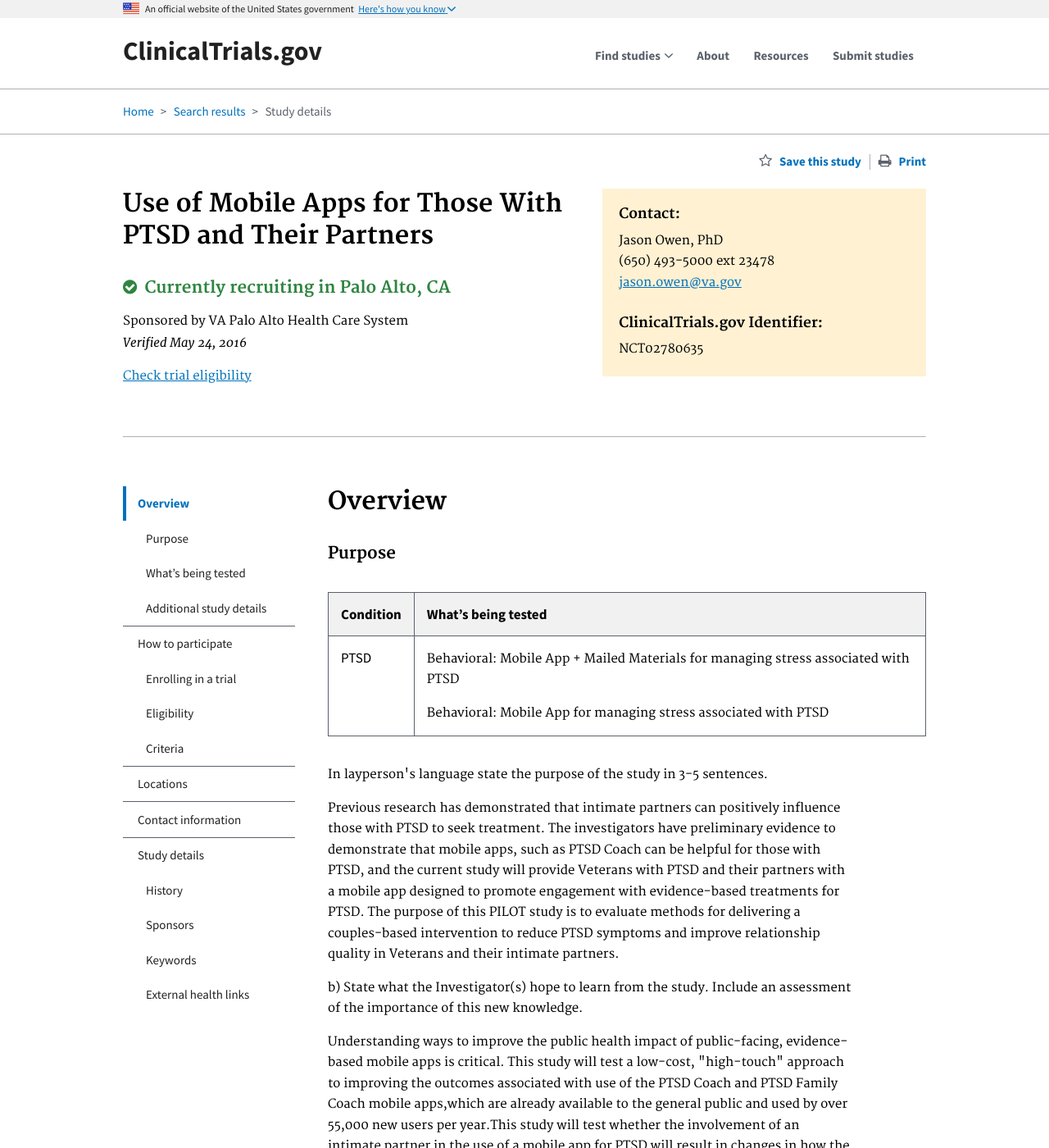
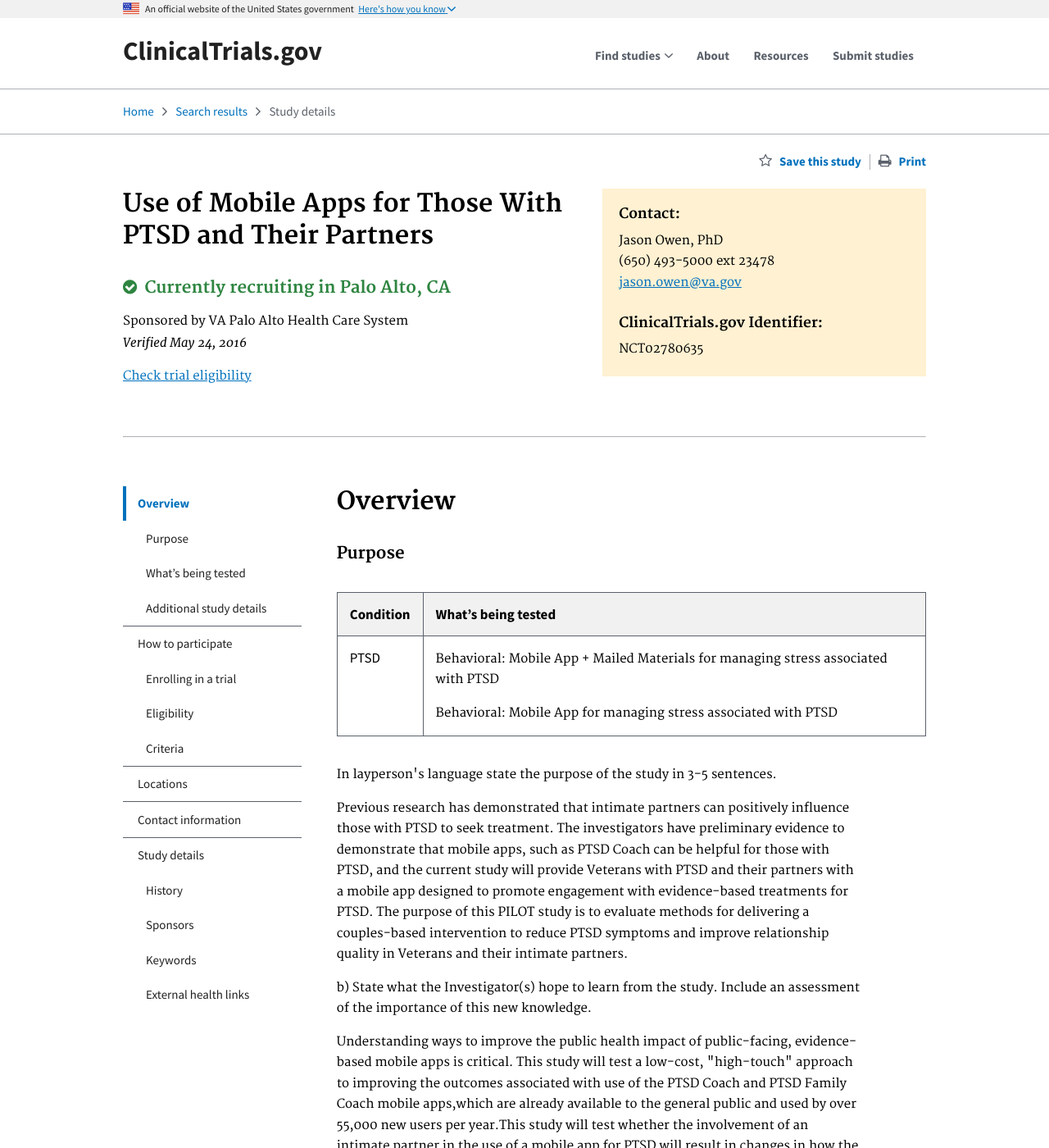
Before and after one commit to 18F/clinical-trials-prototype, a Jekyll site: the page built from pages/study-detail.md, in a window 1280 px wide and 1400 px high. Shown: the whole window at 82% size. Built offline with Jekyll 4.4.1, drawn with Linux system fonts in a browser that asks for light colours.

Commit message:
Use fontawesome angle arrow for breadcrumbs divider

```diff
--- a/_sass/_custom.scss
+++ b/_sass/_custom.scss
@@ -305,14 +305,17 @@
   .usa-width-one-fourth {
     @include media($medium-screen) {
       margin-right: 0;
-      padding-right: 4rem;
-      width: 250px;
+      padding-right: 1rem;
+      // width: 250px;
+      @include span-columns(3);
     }
   }
 
   .usa-width-three-fourths {
     @include media($medium-screen) {
-      width: calc(100% - 250px);
+      padding-left: 1rem;
+      // width: calc(100% - 250px);
+      @include span-columns(9);
     }
   }
 }
@@ -344,9 +347,20 @@
     display: inline-block;
     font-size: 1.5rem;
 
+
+
     &:not(:last-child):after {
       @include margin(null 5px);
-      content: ">";
+      background-image: url('#{$image-path}/alerts/angle-arrow-down.png');
+      background-image: url('#{$image-path}/angle-arrow-down.svg');
+      background-repeat: no-repeat;
+      background-position: right 0 center;
+      background-size: 100%;
+      display: inline-block;
+      content: '';
+      height: 1rem;
+      width: 1rem;
+      transform: rotate(-90deg);
     }
   }
 
```
